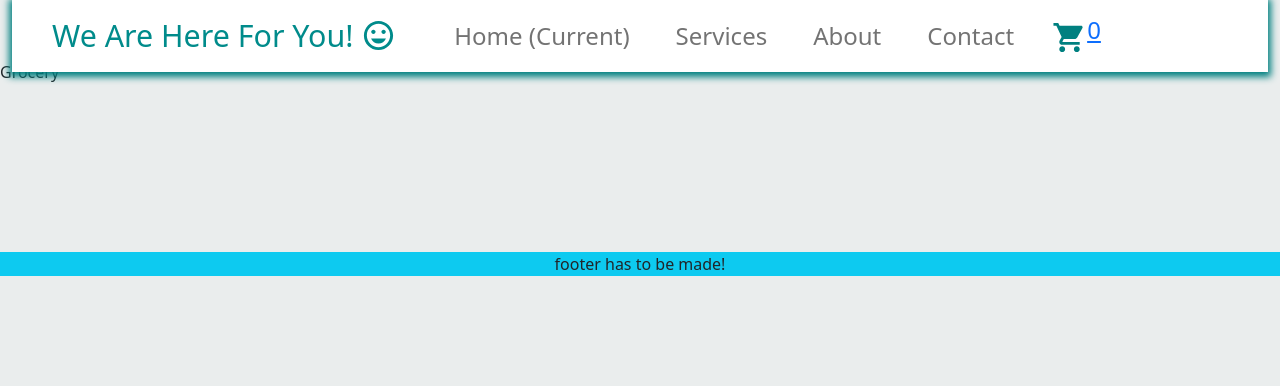
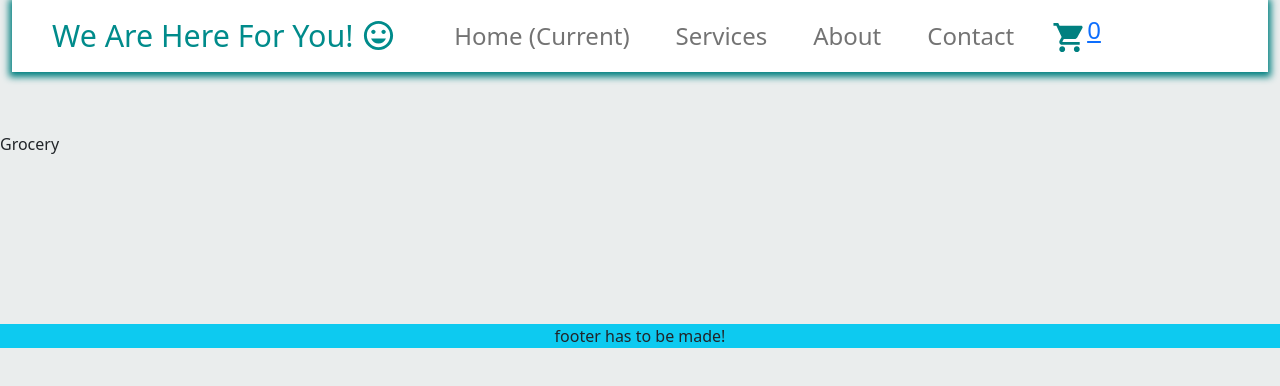
Before and after one commit to jatin-karla11/Worth-It, a React (Create React App) app: page /grocery in a window 1280 px wide. Shown: the top 386 px of the page. Built offline with nearby package versions, Linux system fonts and the light colour scheme.

Commit message:
second commit

```diff
--- a/src/index.css
+++ b/src/index.css
@@ -21,12 +21,12 @@ code {
 position: relative;
 
 }
-#fix{
+/* #fix{
 
   position: fixed;
   z-index: 2;
   top:0;
-}
+} */
 .navbar-brand{
   font-size: 1.9rem !important;
   color: darkcyan !important;
```
